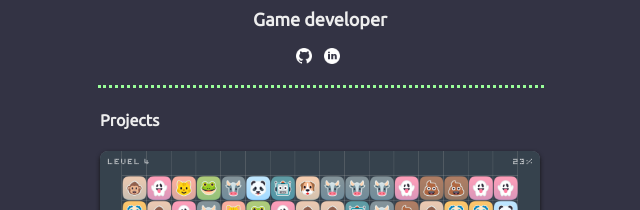
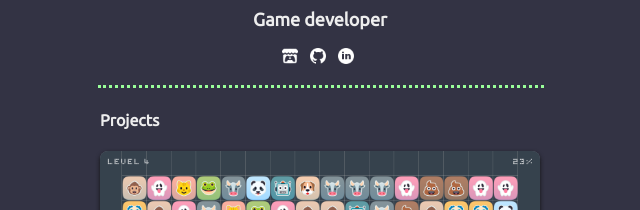
Before and after one commit to lucas-tulio/lucas-tulio.github.io, a plain HTML site: page index.html in a window 1280 px wide. Shown: the part 214-424 px from the top of the page, 320-960 px from the left. Drawn offline with Linux system fonts and the light colour scheme.

Commit message:
Add itch.io link

```diff
--- a/index.html
+++ b/index.html
@@ -29,8 +29,9 @@
       <h1>Lucas Tulio</h1>
       <h2>Game developer</h2>
       <p>
-        <a href="https://github.com/lucas-tulio"><img src="./img/github-icon.png" class="icon" /></a>
-        <a href="https://www.linkedin.com/in/lucas-tulio-02350610"><img src="./img/linkedin-icon.png" class="icon" /></a>
+        <a href="https://implementer76.itch.io/" target="_blank"><img src="./img/itch-icon.png" class="icon" /></a>
+        <a href="https://github.com/lucas-tulio" target="_blank"><img src="./img/github-icon.png" class="icon" /></a>
+        <a href="https://www.linkedin.com/in/lucas-tulio-02350610" target="_blank"><img src="./img/linkedin-icon.png" class="icon" /></a>
       </p>
     </div>
   </section>
```
Also changed, not shown: img/itch-icon.png (added).
